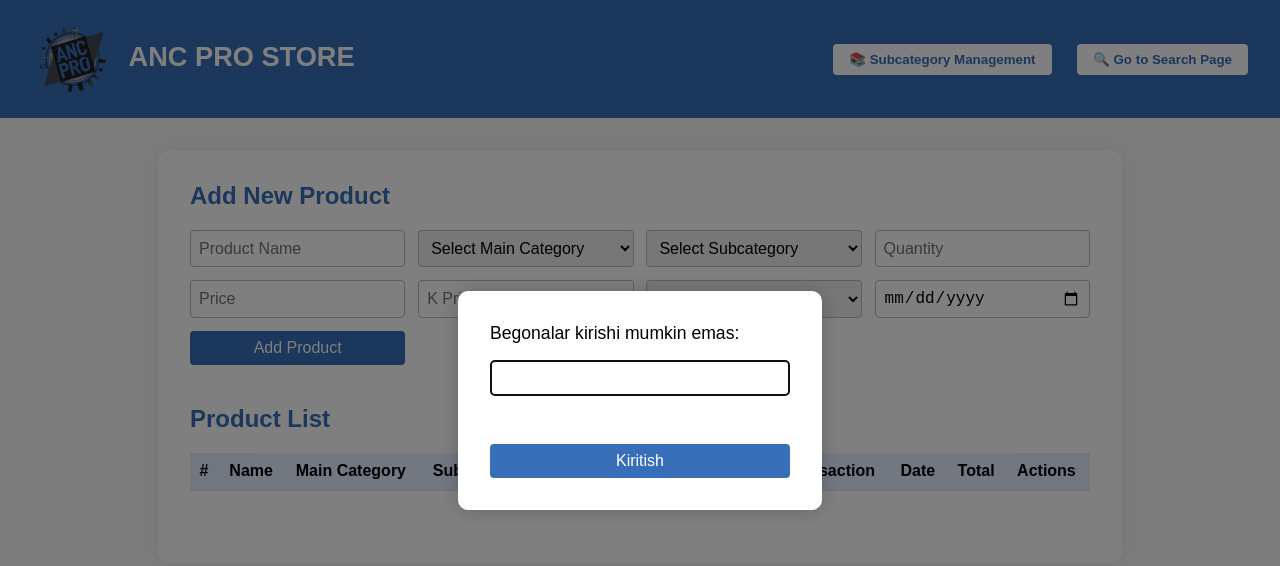
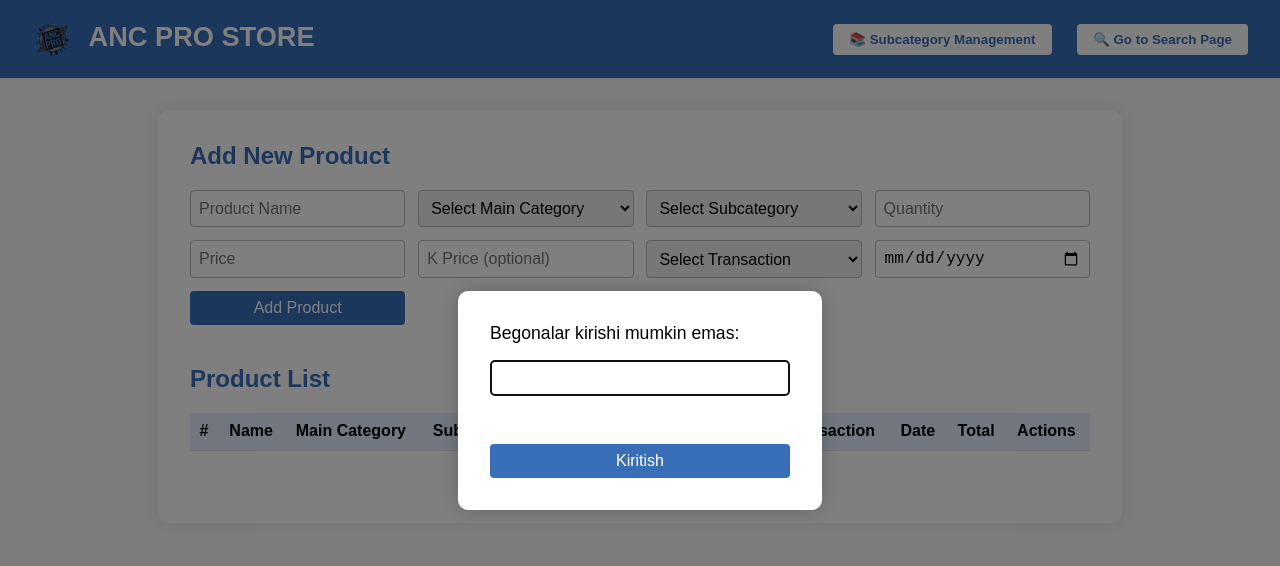
Before and after one commit to WeekPro1/ancproiv, a plain HTML site: page index.html in a window 1280 px wide. Drawn offline with Linux system fonts and the light colour scheme; no server answers.

Commit message:
Update index.html

```diff
--- a/index.html
+++ b/index.html
@@ -48,8 +48,8 @@
   })();
 </script>
     <header>
-              <h1>
-            <img src="ancpro.png" alt="Site icon" style="width: 80px; height: 80px; border-radius: 8px; vertical-align: middle; margin-right: 10px;">
+                      <h1>
+            <img src="ancpro.png" alt="Site icon" style="width: 40px; height: 40px; border-radius: 8px; vertical-align: middle; margin-right: 10px; background-color: white1;">
             ANC PRO STORE
         </h1>
         <button onclick="window.location.href='subcategory.html'">📚 Subcategory Management</button>
```
